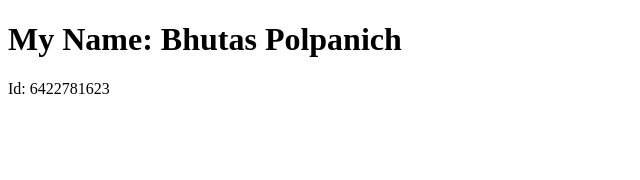
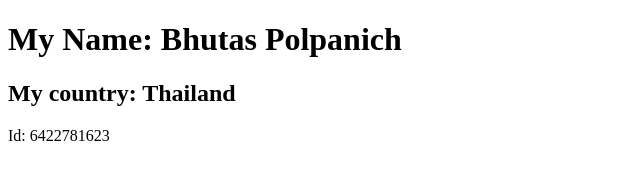
Before and after one commit to bp40/DES424_6422781623, a plain HTML site: page src/index.html in a window 1280 px wide. Shown: the whole page, without its empty margins (0-640 px from the left). Drawn offline with Linux system fonts and the light colour scheme.

Commit message:
edit index.html

```diff
--- a/src/index.html
+++ b/src/index.html
@@ -3,6 +3,7 @@
 <html>
     <body>
     	<h1>My Name: Bhutas Polpanich</h1>
+        <h2>My country: Thailand</h2>
         <p>Id: 6422781623</p>
     </body>
 </html>
```
